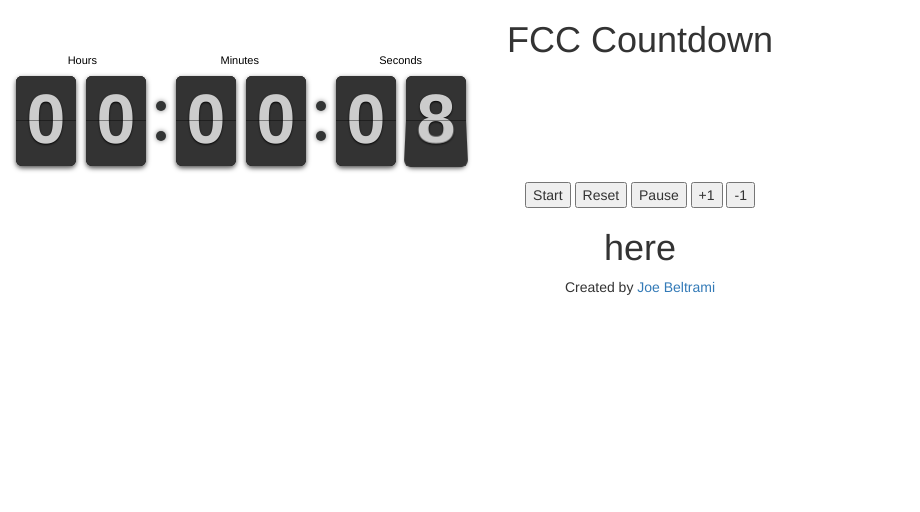
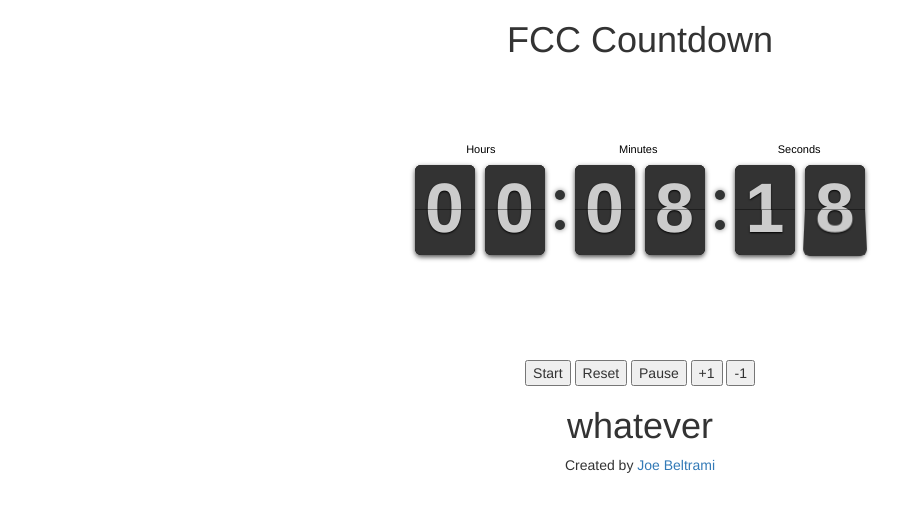
Before and after one commit to Aesirry/fcc-pomodoro, a plain HTML site: page index.html in a window 1280 px wide. Both pictures are taken after a click on the button "Start". Shown: the whole page, without its empty margins (0-920 px from the left). Drawn offline with nearby package versions, Linux system fonts and the light colour scheme.

Commit message:
fixes position of clock

```diff
--- a/index.html
+++ b/index.html
@@ -8,6 +8,8 @@
     <meta charset="utf-8">
   </head>
   <body>
+    <div class="container">
+      <div class="row">
         <h1>FCC Countdown</h1>
         <div id="timer" class="clock-wrapper"></div>
         <button id="start">Start</button>
@@ -16,6 +18,8 @@
         <button id="add_1">+1</button>
         <button id="sub_1">-1</button>
         <h1 id="message">here</h1>
+      </div>
+    </div>
   </body>
   <footer>
       Created by <a href="https://www.linkedin.com/in/joseph-beltrami" target="_blank">Joe Beltrami</a>
--- a/scripts/flippy.js
+++ b/scripts/flippy.js
@@ -1,23 +1,28 @@
 $(document).ready(function(){
   var time;
-  var clock = $("#timer").FlipClock(10, {
+  var clock = $("#timer").FlipClock(500, {
     countdown: true,
     autoStart: false,
-
     onStop: function() {
       $("#message").text("Time stopped!");
     },
   });
-
   $("#start").click(function(){
     clock.start();
-    time = clock.getFaceValue
-    $("#message").text(time);
+    $("#message").text("whatever");
+  });
+  $("#reset").click(function(){
 
   });
+  $("#pause").click(function(){
 
+  });
+  $("#add_1").click(function(){
 
+  });
+  $("#sub_1").click(function(){
 
+  });
 });
 
 
--- a/stylesheets/style.css
+++ b/stylesheets/style.css
@@ -1,12 +1,12 @@
 body {
   text-align: center;
-}
-
-clock-wrapper {
-  margin: 100px auto;
-    width: 461px;
 }
 
 footer {
   text-align: center;
 }
+
+.clock-wrapper {
+  margin: 100px auto;
+  width: 461px;
+}
```
Lines whose indentation alone changed are shown as unchanged.
